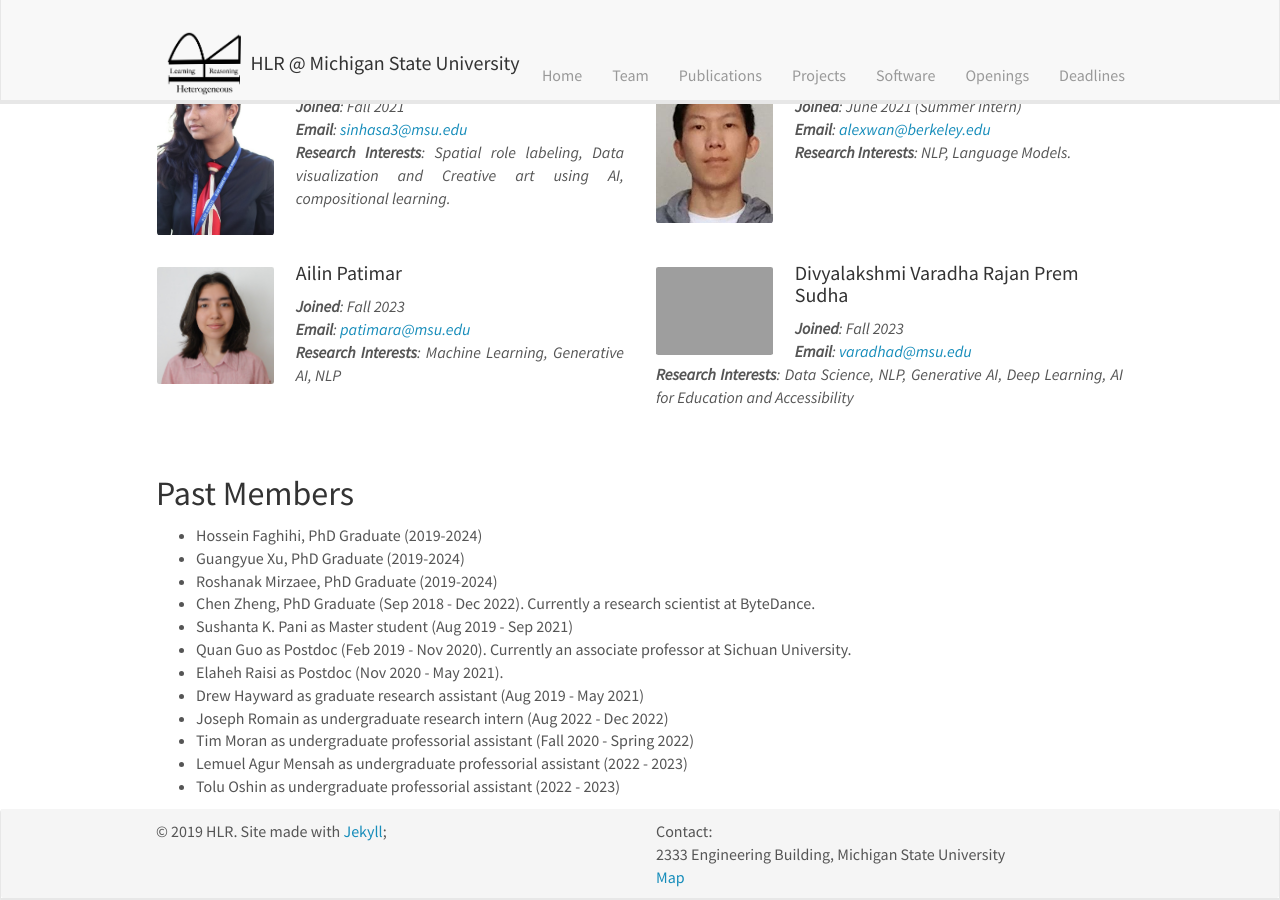
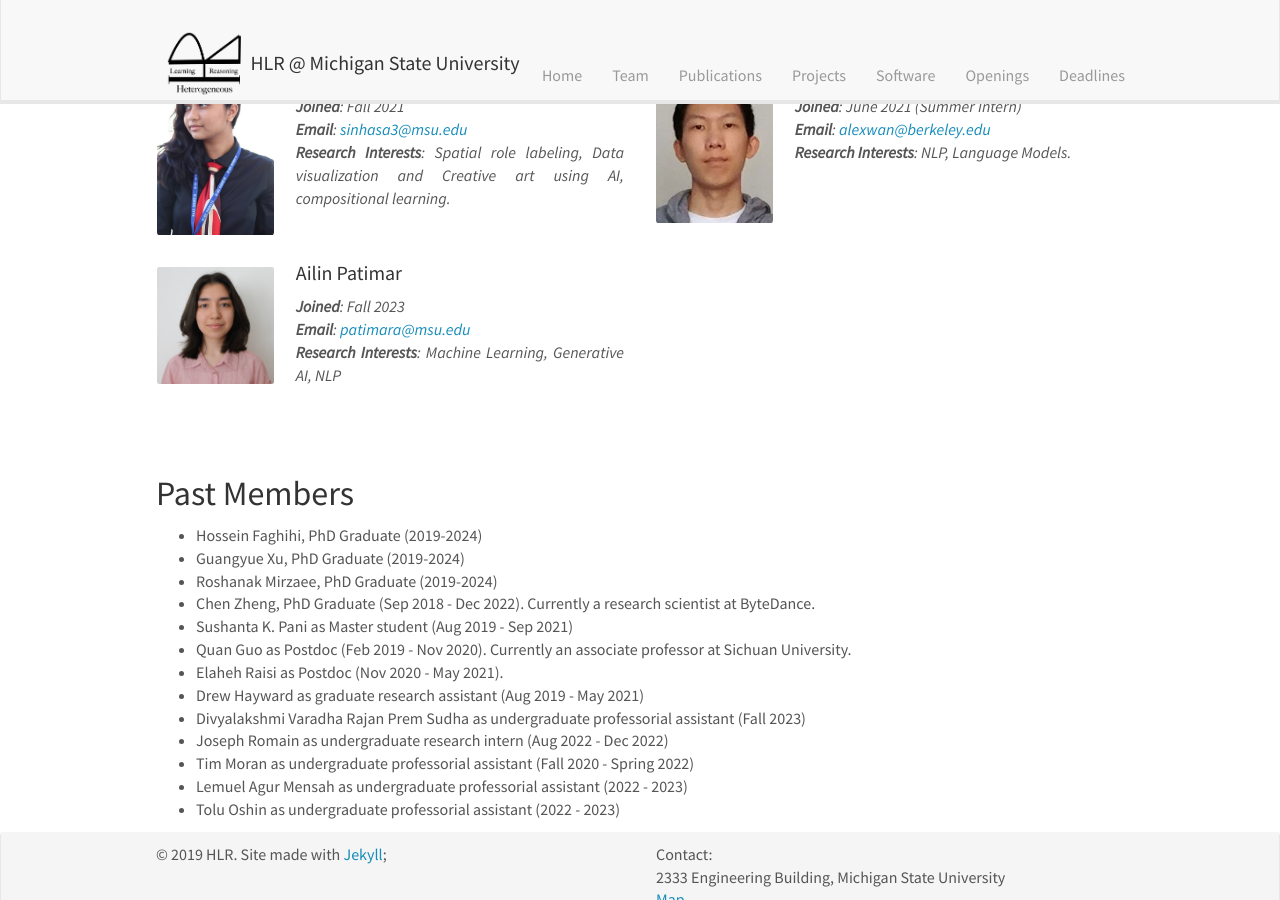
Before and after one commit to HLR/HLR.github.io, a Jekyll site: the page built from _pages/team.md, in a window 1280 px wide and 900 px high, scrolled down 2488 px. Built offline with Jekyll 4.4.1, drawn with Linux system fonts in a browser that asks for light colours; nearby versions of some CDN libraries.

Commit message:
updated team members

```diff
--- a/_pages/team.md
+++ b/_pages/team.md
@@ -94,6 +94,7 @@ Go to <a href="{{ site.url }}{{ site.baseurl }}/pictures/"> <b>Gallery</b> </a>
 - Quan Guo as Postdoc (Feb 2019 - Nov 2020). Currently an associate professor at Sichuan University.
 - Elaheh Raisi as Postdoc (Nov 2020 - May 2021).
 - Drew Hayward as graduate research assistant (Aug 2019 - May 2021)
+- Divyalakshmi Varadha Rajan Prem Sudha as undergraduate professorial assistant (Fall 2023)
 - Joseph Romain as undergraduate research intern (Aug 2022 - Dec 2022)
 - Tim Moran as undergraduate professorial assistant (Fall 2020 - Spring 2022)
 - Lemuel Agur Mensah as undergraduate professorial assistant (2022 - 2023)
```
Also changed, not shown: _data/undergrads.yml (+6 -6 lines).
